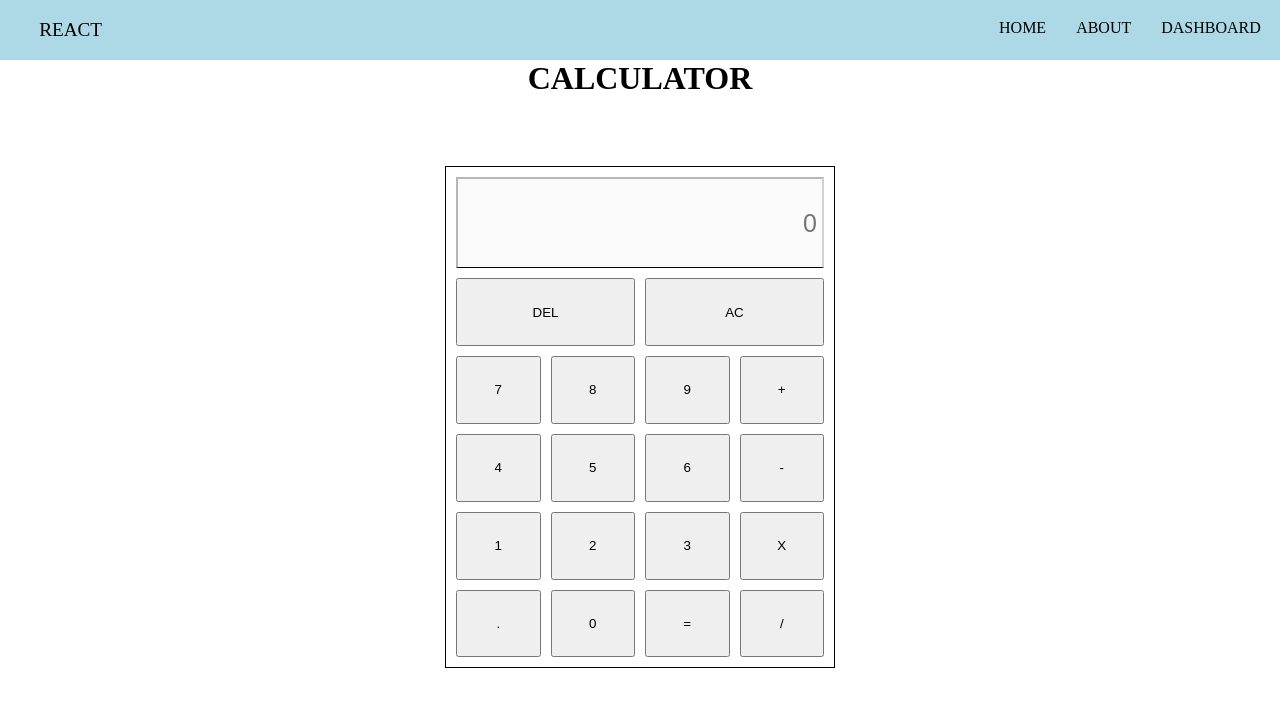
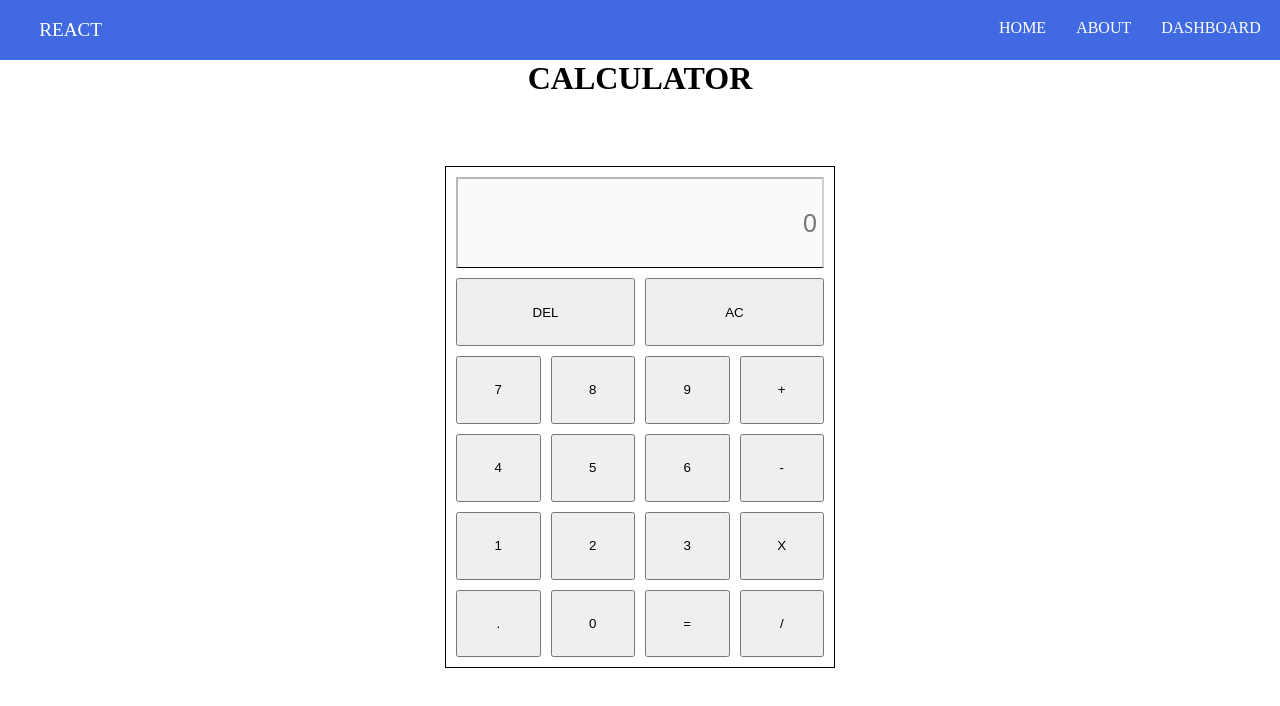
Before and after one commit to KeyanDjango/calc-responsive, a React (Vite) app: page /calculator in a window 1280 px wide. Shown: the top 706 px of the page. Built offline with nearby package versions, Linux system fonts and the light colour scheme.

Commit message:
messages

```diff
--- a/src/Navigation/Navigation.jsx
+++ b/src/Navigation/Navigation.jsx
@@ -27,7 +27,7 @@ const Navigation = () => {
     return (
         <>
             <div className={Style.container_parent}>
-                <span style={{ position: 'relative',left:20, fontSize: '1.2rem' }}>REACT</span>
+                <span style={{ position: 'relative',left:20, fontSize: '1.2rem',color:'white' }}>REACT</span>
                 <div className={Style.container_txt}>
 
                     <NavLink to="/">HOME</NavLink>
--- a/src/Navigation/Navigation.module.css
+++ b/src/Navigation/Navigation.module.css
@@ -7,7 +7,7 @@
     box-sizing: border-box;
     padding: 1.2rem;
     width: 100%;
-    background-color: lightblue;
+    background-color: royalblue;
     display: flex;
     justify-content: space-between;
 
@@ -20,9 +20,12 @@
 
 .container_txt>a {
     text-decoration: none;
-    color: black;
+    color: white;
 }
 
+.container_txt>a:hover {
+    color: navy;
+}
 .side_nav_parent {
    display: none;
 }
--- a/src/Pages/AgeCalc.module.css
+++ b/src/Pages/AgeCalc.module.css
@@ -41,9 +41,6 @@
 }
 
 @media only screen and (max-width:480px){
-    .agecalc_parent_con{
-        margin-top:100px;
-    }
     .agecalc_child_con{
         width: 95%;
     }
--- a/src/Pages/BmiCalc.module.css
+++ b/src/Pages/BmiCalc.module.css
@@ -82,7 +82,6 @@
 
     }
     .bmi_card{
-        margin-top:300px;
         background-color: lightblue;
     }
 }
--- a/src/Pages/Calculator.module.css
+++ b/src/Pages/Calculator.module.css
@@ -33,7 +33,6 @@
     .calc_child{
         width:18rem;
         background-color: bisque;
-        margin-top:340px;
     }
     .condel{
         background-color: rgb(116, 116, 224);
```
Also changed, not shown: src/Pages/AgeCalc.jsx (+9 -0 lines), src/Pages/Dashboard.module.css (+14 -11 lines).
